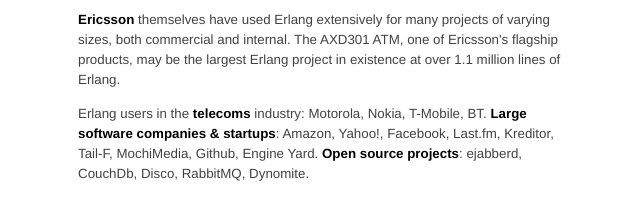
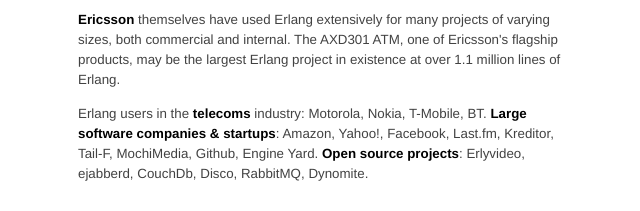
Before and after one commit to hassy/whyerlang, a plain HTML site: page index.html in a window 1280 px wide. Shown: the part 965-1176 px from the top of the page, 312-952 px from the left. Drawn offline with Linux system fonts and the light colour scheme.

Commit message:
Add Erlyvideo to list of startups.

```diff
--- a/index.html
+++ b/index.html
@@ -93,7 +93,7 @@
 
   <p><strong>Ericsson</strong> themselves have used Erlang extensively for many projects of varying sizes, both commercial and internal. The AXD301 ATM, one of Ericsson's flagship products, may be the largest Erlang project in existence at over 1.1 million lines of Erlang.</p>
 
-  <p>Erlang users in the <strong>telecoms</strong> industry: Motorola, Nokia, T-Mobile, BT. <strong>Large software companies &amp; startups</strong>: Amazon, Yahoo!, Facebook, Last.fm, Kreditor, <nobr>Tail-F</nobr>, MochiMedia, Github, Engine Yard. <strong>Open source projects</strong>: ejabberd, CouchDb, Disco, RabbitMQ, Dynomite.</p>
+  <p>Erlang users in the <strong>telecoms</strong> industry: Motorola, Nokia, T-Mobile, BT. <strong>Large software companies &amp; startups</strong>: Amazon, Yahoo!, Facebook, Last.fm, Kreditor, <nobr>Tail-F</nobr>, MochiMedia, Github, Engine Yard. <strong>Open source projects</strong>: Erlyvideo, ejabberd, CouchDb, Disco, RabbitMQ, Dynomite.</p>
 
   <!-- <p><a href="users">See more examples</a> of applications built with Erlang.</p> -->
 </div>
```
